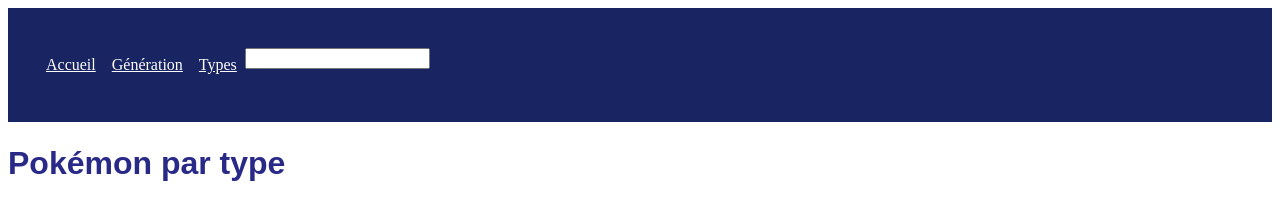
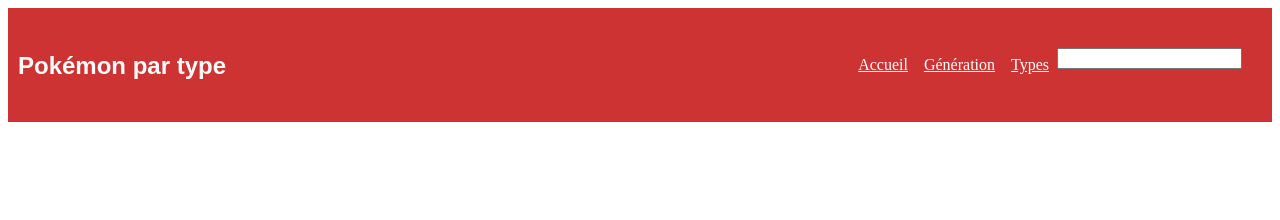
Before and after one commit to Julie-2605/4---TP-Groupe, a plain HTML site: page type.html in a window 1280 px wide. Drawn offline with nearby package versions, Linux system fonts and the light colour scheme; no server answers.

Commit message:
couleur nav bar

```diff
--- a/main.css
+++ b/main.css
@@ -5,7 +5,7 @@ nav {
     justify-content: space-between;
     align-items: center;
     padding: 20px 10px;
-    background-color: rgb(25, 36, 99);
+    background-color: rgb(206, 51, 51);
  }
 
  nav > ul {
@@ -38,8 +38,9 @@ nav {
     background-color: rgb(206, 51, 51);
     transition: 1s;
  }
+
  h1{
-    color: rgb(41, 41, 136);
+    color: rgb(251, 251, 251);
     display: flex;
     padding-top: 2px;
     font-family: sans-serif;
--- a/type.html
+++ b/type.html
@@ -14,6 +14,7 @@
     <script>startTypes();</script>
 
     <nav>
+        <h1>Pokémon par type</h1>
         <ul>
             <li><a href="index.html">Accueil</a></li>
             <li><a href="generation.html">Génération</a></li>
@@ -22,7 +23,7 @@
         </ul>
     </nav>
 
-    <h1>Pokémon par type</h1>
+
 
     <section class="listTypes">
         <section id="Types"></section>
```
Also changed, not shown: index.html (+2 -1 lines).
